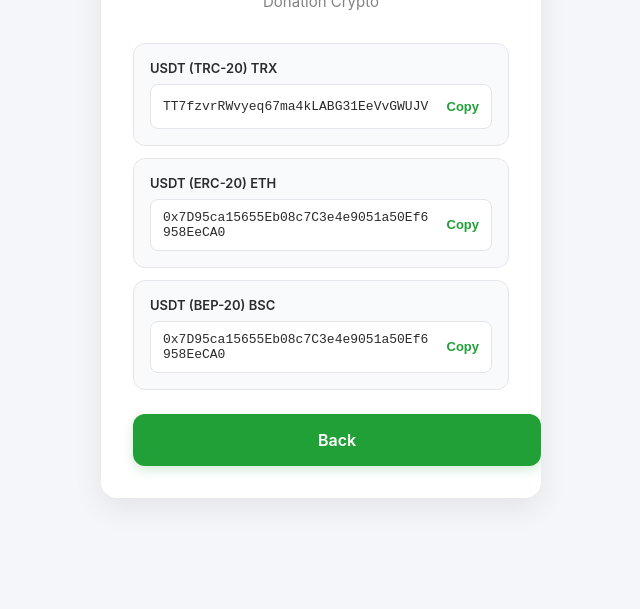
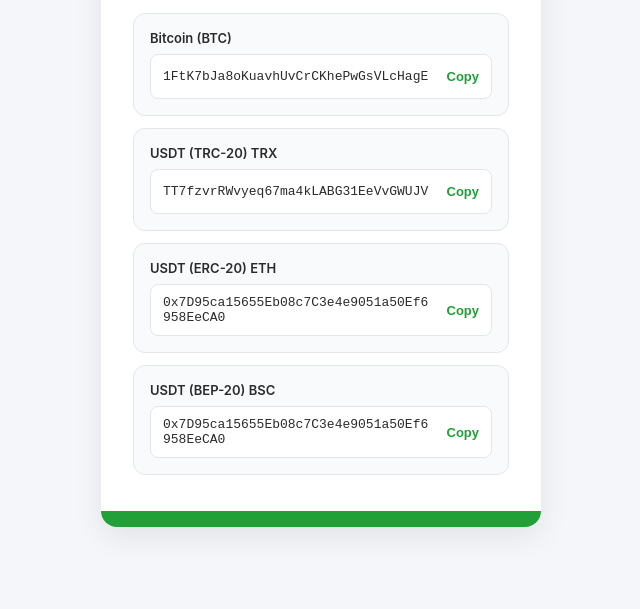
Before and after one commit to ArithmeToolsLab/donation, a plain HTML site: page index.html in a window 1280 px wide. Shown: the part 191-800 px from the top of the page, without its empty margins (319-959 px from the left). Drawn offline with Linux system fonts and the light colour scheme.

Commit message:
index.html

```diff
--- a/index.html
+++ b/index.html
@@ -36,6 +36,8 @@
             border-radius: 16px;
             box-shadow: 0 10px 30px rgba(0, 0, 0, 0.08);
             overflow: hidden;
+            display: flex;
+            flex-direction: column;
         }
 
         .card-header {
@@ -57,7 +59,7 @@
         }
 
         .card-body {
-            padding: 0 32px 32px;
+            padding: 0 32px 24px;
             margin-top: 16px;
         }
 
@@ -101,38 +103,20 @@
             font-size: 13px;
             padding: 4px 0 4px 12px;
             transition: color 0.2s;
-            flex-shrink: 0; /* Кнопка більше не буде стискатися */
-            white-space: nowrap; /* Текст не буде переноситися */
+            flex-shrink: 0;
+            white-space: nowrap;
         }
 
         .copy-btn:hover {
             color: var(--accent-hover);
         }
 
-        .main-action-btn {
-            display: block;
+        /* Декоративна зелена смуга внизу замість кнопки */
+        .bottom-decoration {
+            background: var(--accent-color);
+            height: 16px;
             width: 100%;
-            background: var(--accent-color);
-            color: #fff;
-            border: none;
-            padding: 16px;
-            border-radius: 12px;
-            font-size: 16px;
-            font-weight: 600;
-            cursor: pointer;
-            transition: background 0.2s, transform 0.1s;
-            margin-top: 24px;
-            text-align: center;
-            text-decoration: none;
-            box-shadow: 0 4px 12px rgba(33, 160, 56, 0.2);
-        }
-
-        .main-action-btn:hover {
-            background: var(--accent-hover);
-        }
-
-        .main-action-btn:active {
-            transform: scale(0.98);
+            margin-top: auto;
         }
     </style>
 </head>
@@ -145,6 +129,14 @@
         </div>
 
         <div class="card-body">
+
+            <div class="crypto-box">
+                <span class="crypto-name">Bitcoin (BTC)</span>
+                <div class="crypto-address">
+                    <span id="btc">1FtK7bJa8oKuavhUvCrCKhePwGsVLcHagE</span>
+                    <button class="copy-btn" onclick="copyWallet('btc', this)">Copy</button>
+                </div>
+            </div>
 
             <div class="crypto-box">
                 <span class="crypto-name">USDT (TRC-20) TRX</span>
@@ -170,8 +162,9 @@
                 </div>
             </div>
 
-            <a href="javascript:history.back()" class="main-action-btn">Back</a>
         </div>
+
+        <div class="bottom-decoration"></div>
     </div>
 
     <script>
```
